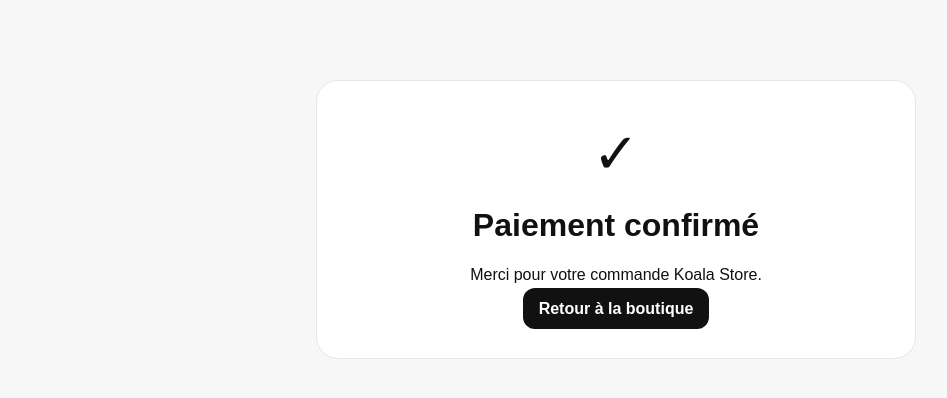
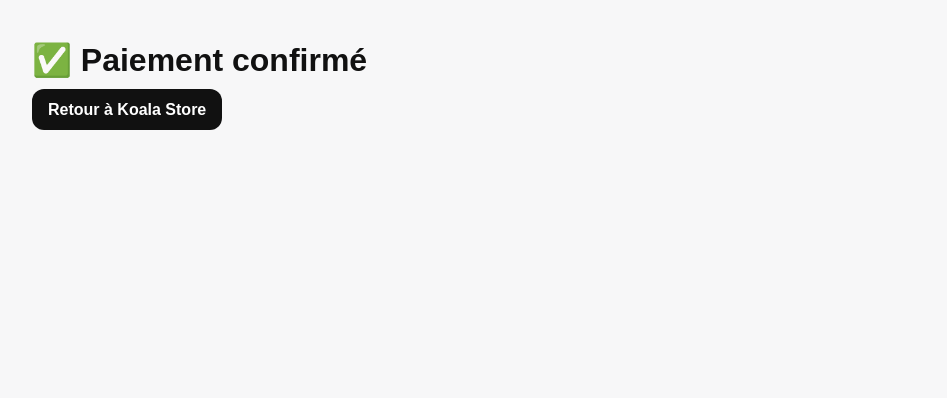
Before and after one commit to c2p4wvhpy4-arch/Koala-store-, a website: page public/success.html in a window 1280 px wide. Shown: the whole page, without its empty margins (24-971 px from the left). Drawn offline with Linux system fonts and the light colour scheme.

Commit message:
Add files via upload

```diff
--- a/public/success.html
+++ b/public/success.html
@@ -1 +1 @@
-<!doctype html><html lang="fr"><head><meta charset="utf-8"><meta name="viewport" content="width=device-width,initial-scale=1"><title>Commande confirmée</title><link rel="stylesheet" href="/styles.css"></head><body><div class="success"><div style="font-size:56px">✓</div><h1>Paiement confirmé</h1><p>Merci pour votre commande Koala Store.</p><a class="btn" href="/">Retour à la boutique</a></div><script src="/common.js"></script><script>setCart([])</script></body></html>
+<!doctype html><html lang="fr"><head><meta name="viewport" content="width=device-width"><link rel="stylesheet" href="/styles.css"></head><body><main class="wrap"><div class="box pad"><h1>✅ Paiement confirmé</h1><a class="btn" href="/">Retour à Koala Store</a></div></main><script>localStorage.removeItem("koala_cart")</script></body></html>
```
